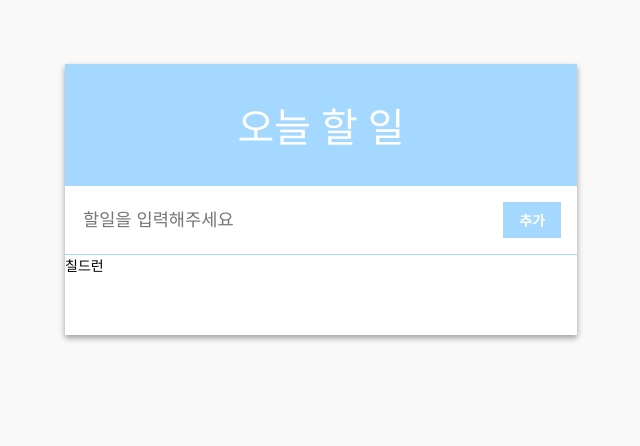
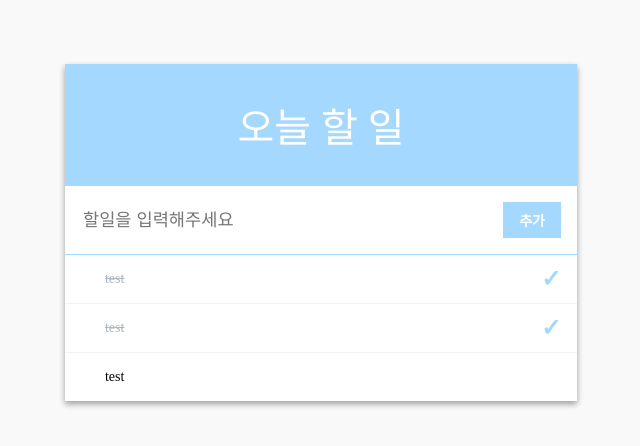
Before and after one commit to kraksin/react-todo, a React (Create React App) app: page / in a window 1280 px wide. Shown: the top 446 px of the page, without its empty margins (319-959 px from the left). Built offline with nearby package versions, Linux system fonts and the light colour scheme.

Commit message:
make todoItem component

```diff
--- a/src/App.js
+++ b/src/App.js
@@ -1,13 +1,14 @@
 import React from 'react';
 import TodoTemplate from './TodoTemplate';
 import TodoForm from './TodoForm';
+import TodoList from './TodoList';
 import './styles.css';
 
 function App() {
   return (
     <div>
       <TodoTemplate form={<TodoForm />}>
-        칠드런
+        <TodoList />
       </TodoTemplate>
     </div>
   );
--- /dev/null
+++ b/src/TodoList/TodoItem/index.js
@@ -0,0 +1,24 @@
+import React from 'react';
+import './styles.css';
+
+const TodoItem = ({ id, text, checked, onRemove, onToggle }) => {
+
+  const remove = (e) => {
+    e.stopPropagation();
+    onRemove(id);
+  }
+
+  return (
+    <div className='todo-item' onClick={() => onToggle(id)}>
+      <div className='remove' onClick={(e) => remove(e)}>&times;</div>
+      <div className={`todo-text ${checked && 'checked'}`}>
+        <div>{text}</div>
+      </div>
+      {
+        checked && (<div className='check-mark'>✓</div>)
+      }
+    </div>
+  )
+}
+
+export default TodoItem;
--- /dev/null
+++ b/src/TodoList/TodoItem/styles.css
@@ -0,0 +1,46 @@
+.todo-item {
+  display: flex;
+
+  align-items: center;
+  cursor: pointer;
+  user-select: none;
+  transition: all 0.15s;
+}
+
+.todo-item:hover {
+  background: #e3fafc;
+}
+
+.todo-item:hover .remove {
+  opacity: 1;
+}
+
+.todo-item + .todo-item {
+  border-top: 1px solid #f1f3f5;
+}
+
+.remove {
+  font-weight: 600;
+  color: #e64980;
+  opacity: 0;
+  padding: 1rem;
+}
+
+.todo-text {
+  flex: 1;
+  word-break: break-all;
+}
+
+.checked {
+  text-decoration: line-through;
+  color: #adb5bd;
+}
+
+.check-mark {
+  font-size: 1.5rem;
+  line-height: 1rem;
+  margin-left: 1rem;
+  margin-right: 1rem;
+  color: #a5d8ff;
+  font-weight: 800;
+}
--- /dev/null
+++ b/src/TodoList/index.js
@@ -0,0 +1,14 @@
+import React from 'react';
+import TodoItem from './TodoItem';
+
+const TodoList = ({ todos, onToggle, onRemove }) => {
+  return (
+    <div>
+      <TodoItem text="test" checked />
+      <TodoItem text="test" checked />
+      <TodoItem text="test" />
+    </div>
+  )
+}
+
+export default TodoList;
```
